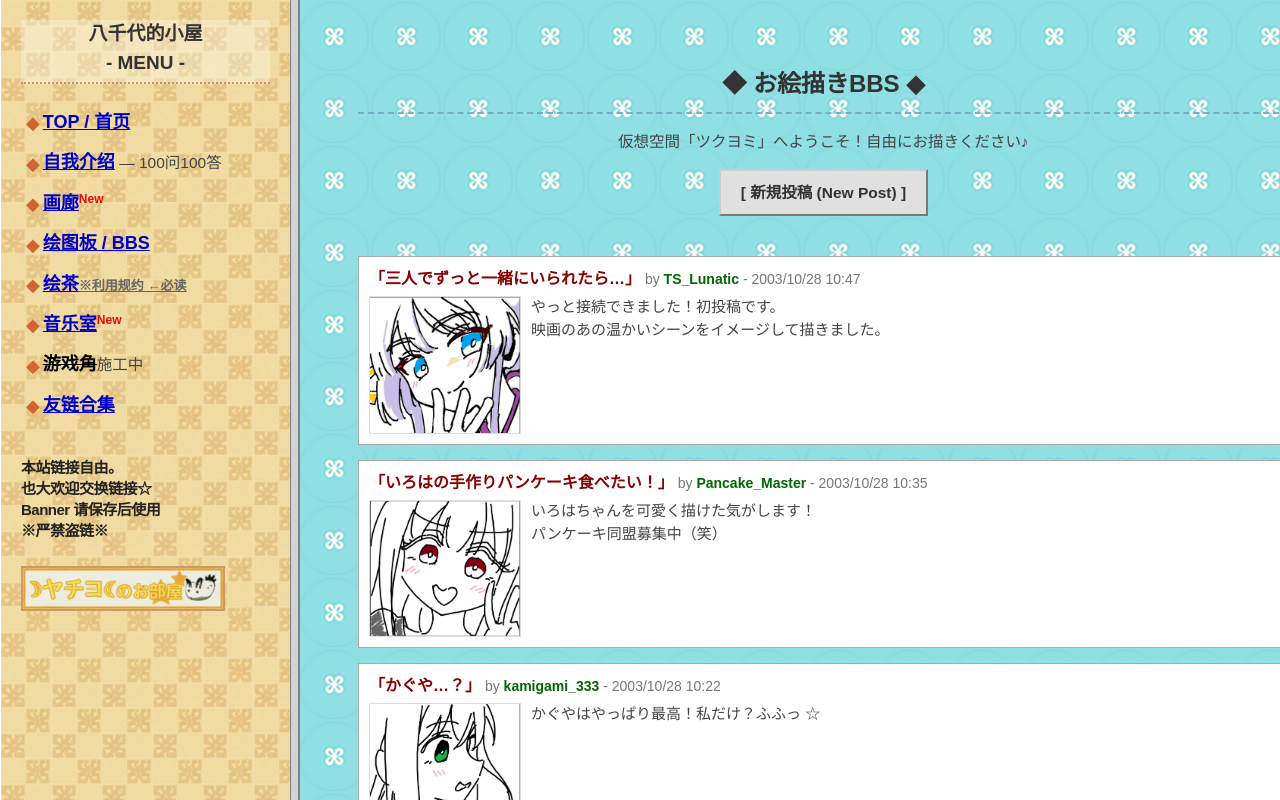
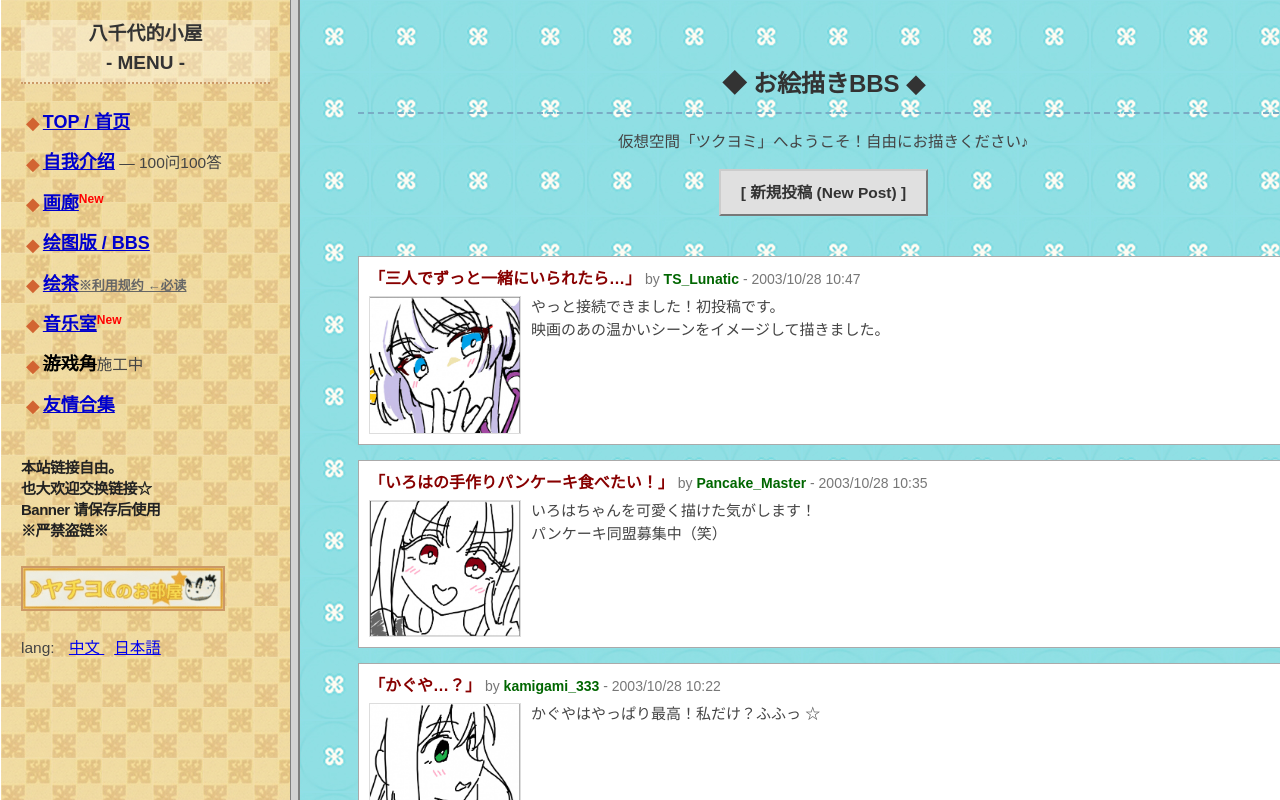
Before and after one commit to arkzoe/yachiyo, a Vue app: page /bbs in a window 1280 px wide. Shown: the top 800 px of the page. Built offline with nearby package versions, Linux system fonts and the light colour scheme; the HTML template or start-up script is replaced by a standard one.

Commit message:
add:add langchange in sider

```diff
--- a/src/components/Sider.vue
+++ b/src/components/Sider.vue
@@ -1,60 +1,69 @@
 <template>
   <aside class="sidebar">
     <div class="menu-header">
-      八千代的小屋<br />
+      {{ t('common.menuheader') }}<br />
       - MENU -
     </div>
+
     <ul class="menu-list">
-    <!-- 循环渲染所有菜单项，使用唯一id作为key -->
       <li v-for="(menu, index) in menuList" :key="index">
         <span class="menu-icon">◆</span>
-      <!-- 动态渲染路由链接 -->
-      <router-link
-        :to="menu.path"
-        :style="menu.linkStyle"
-      >
+        <router-link :to="menu.path" :style="menu.linkStyle">
           {{ menu.label }}
         </router-link>
-      <!-- 渲染链接后的附加文本 -->
         <span v-if="menu.appendText">{{ menu.appendText }}</span>
-      <!-- 渲染New标签 -->
         <span class="new-tag" v-if="menu.showNewTag">New</span>
-      <!-- 渲染额外的链接（如利用规约） -->
-      <a
-        v-if="menu.extraLink"
-        :href="menu.extraLink.href"
-        :style="menu.extraLink.style"
-      >
+        <a v-if="menu.extraLink" :href="menu.extraLink.href" :style="menu.extraLink.style">
           {{ menu.extraLink.text }}
         </a>
       </li>
     </ul>
 
     <div class="link-info">
-      本站链接自由。<br />
-      也大欢迎交换链接☆<br />
-      Banner 请保存后使用<br />
-      <strong>※严禁盗链※</strong>
+      {{ t('common.linkinfo.line1') }}<br />
+      {{ t('common.linkinfo.line2') }}<br />
+      {{ t('common.linkinfo.line3') }}<br />
+      <strong>{{ t('common.linkinfo.line4') }}</strong>
     </div>
 
     <div class="banner-area">
       <router-link to="/">
-        <img
-          src="/images/banner_jp.gif"
-          alt="八千代的小屋 Banner"
-          class="banner-img"
-        />
+        <img src="/images/banner_jp.gif" alt="八千代的小屋 Banner" class="banner-img" />
       </router-link>
+    </div>
+
+    <div class="lang">
+      lang:
+      <a
+        href="#"
+        :class="{ active: locale === 'zh' }"
+        @click.prevent="locale = 'zh'"
+      >
+        中文
+      </a>
+      <a
+        href="#"
+        :class="{ active: locale === 'ja' }"
+        @click.prevent="locale = 'ja'"
+      >
+        日本語
+      </a>
     </div>
   </aside>
 </template>
+
 <script setup lang="ts">
-import { RouterLink } from 'vue-router';
-import { ref } from 'vue';
-const menuList = ref([
+import { computed } from 'vue'
+import { useI18n } from 'vue-i18n'
+
+// 在 setup 中调用 useI18n 获取 t 函数
+const { t ,locale} = useI18n()
+
+// 菜单列表改为计算属性，确保翻译响应式
+const menuList = computed(() => [
   {
     path: '/',
-    label: 'TOP / 首页',
+    label: t('common.top'),
     appendText: '',
     showNewTag: false,
     linkStyle: {},
@@ -62,23 +71,23 @@ const menuList = ref([
   },
   {
     path: '/profile',
-    label: '自我介绍',
-    appendText: ' ― 100问100答',
+    label: t('common.profile'),
+    appendText: t('common.profileappend'),
     showNewTag: false,
     linkStyle: {},
     extraLink: null
   },
   {
     path: '/gallery',
-    label: '画廊',
+    label: t('common.gallery'),
     appendText: '',
-    showNewTag: true, // 显示New标签
+    showNewTag: true,
     linkStyle: {},
     extraLink: null
   },
   {
     path: '/bbs',
-    label: '绘图板 / BBS',
+    label: t('common.bbs'),
     appendText: '',
     showNewTag: false,
     linkStyle: {},
@@ -86,36 +95,35 @@ const menuList = ref([
   },
   {
     path: '/etcha',
-    label: '绘茶',
+    label: t('common.etcha'),
     appendText: '',
     showNewTag: false,
     linkStyle: {},
-    extraLink: { // 附加的利用规约链接
+    extraLink: {
       href: '/etcha-rules',
       style: { fontSize: '13px', color: '#666' },
-      text: '※利用规约 ←必读'
+      text: t('common.etcharules')
     }
   },
   {
     path: '/music',
-    label: '音乐室',
+    label: t('common.music'),
     appendText: '',
-    showNewTag: true, // 显示New标签
+    showNewTag: true,
     linkStyle: {},
     extraLink: null
   },
   {
     path: '/game',
-    label: '游戏角',
-    appendText: '施工中',
+    label: t('common.game'),
+    appendText: t('common.gameappend'),
     showNewTag: false,
-    // 游戏角链接的样式（失效、删除线）
     linkStyle: { color: '#000', cursor: 'default', textDecoration: 'line-through' },
     extraLink: null
   },
   {
     path: '/links',
-    label: '友链合集',
+    label: t('common.links'),
     appendText: '',
     showNewTag: false,
     linkStyle: {},
@@ -124,6 +132,10 @@ const menuList = ref([
 ])
 </script>
 <style scoped>
+.lang { margin: 10px 0; }
+.lang a {
+  margin-left: 10px;
+}
 .banner-area {
   margin-top: 10px;
   text-align: center;
--- /dev/null
+++ b/src/lang/index.ts
@@ -0,0 +1,15 @@
+import { createI18n } from 'vue-i18n';
+import ja from '@/lang/ja';
+import zh from '@/lang/zh';
+
+
+const i18n = createI18n<[any], 'ja' | 'zh'>({
+  locale: 'zh',
+  fallbackLocale: 'ja',
+  messages:{
+     ja,
+     zh,
+  }
+});
+
+export default i18n;
--- /dev/null
+++ b/src/lang/ja/common.ts
@@ -0,0 +1,20 @@
+export default {
+  "menuheader": "ヤチヨの部屋",
+  "linkinfo": {
+    "line1": "当サイトはリンクフリー。",
+    "line2": "相互さま大歓迎☆",
+    "line3": "バナーは保存してお使いくださいね。",
+    "line4": "※直リン禁止※",
+  },
+  "top": "トップ",
+  "profile": "ぷろふぃ〜る",
+  "profileappend": "· 100の質問",
+  "gallery": "ぎゃらり～",
+  "bbs": "お絵かきBBS/BBS",
+  "etcha": "絵茶",
+  "etcharules": "※利用規約 ←必読",
+  "music": "音楽室",
+  "game": "ゲーム置き場",
+  "gameappend": "工事中",
+  "links": "友情リンク集",
+}as const
--- /dev/null
+++ b/src/lang/ja/index.ts
@@ -0,0 +1,5 @@
+import common from './common'
+
+export default {
+  common,
+}as const
--- a/src/lang/zh/Sider.js
+++ /dev/null
@@ -1,6 +0,0 @@
-export default {
-  home: {
-    title: '首页',
-    welcome: '欢迎访问我的网站'
-  }
-}
--- /dev/null
+++ b/src/lang/zh/common.ts
@@ -0,0 +1,20 @@
+export default {
+  "menuheader": "八千代的小屋",
+  "linkinfo":{
+    "line1": "本站链接自由。",
+    "line2": "也大欢迎交换链接☆",
+    "line3": "Banner 请保存后使用",
+    "line4": "※严禁盗链※",
+  } ,
+  "top":"TOP / 首页",
+  "profile":"自我介绍",
+  "profileappend":" ― 100问100答",
+  "gallery":"画廊",
+  "bbs":"绘图版 / BBS",
+  "etcha":"绘茶",
+  "etcharules":"※利用规约 ←必读",
+  "music":"音乐室",
+  "game":"游戏角",
+  "gameappend":"施工中",
+  "links":"友情合集",
+}as const
--- /dev/null
+++ b/src/lang/zh/home.ts
@@ -0,0 +1,3 @@
+export default {
+
+}as const
--- /dev/null
+++ b/src/lang/zh/index.ts
@@ -0,0 +1,5 @@
+import common from './common'
+
+export default {
+  common,
+}as const
--- a/src/main.ts
+++ b/src/main.ts
@@ -3,10 +3,12 @@ import { createApp } from 'vue'
 import { createPinia } from 'pinia'
 import App from './App.vue'
 import router from './router/index.ts'
+import i18n from './lang'
 // @ts-ignore
 import LoadingPage from './components/LoadingPage.vue'
 createApp(App)
   .use(createPinia())
   .use(router)
+  .use(i18n)
   .component('LoadingPage', LoadingPage)
   .mount('#app')
```
Also changed, not shown: src/lang/index.js (deleted, +0 -20 lines), src/lang/ja/home.ts (added). Lines whose indentation alone changed are shown as unchanged.
